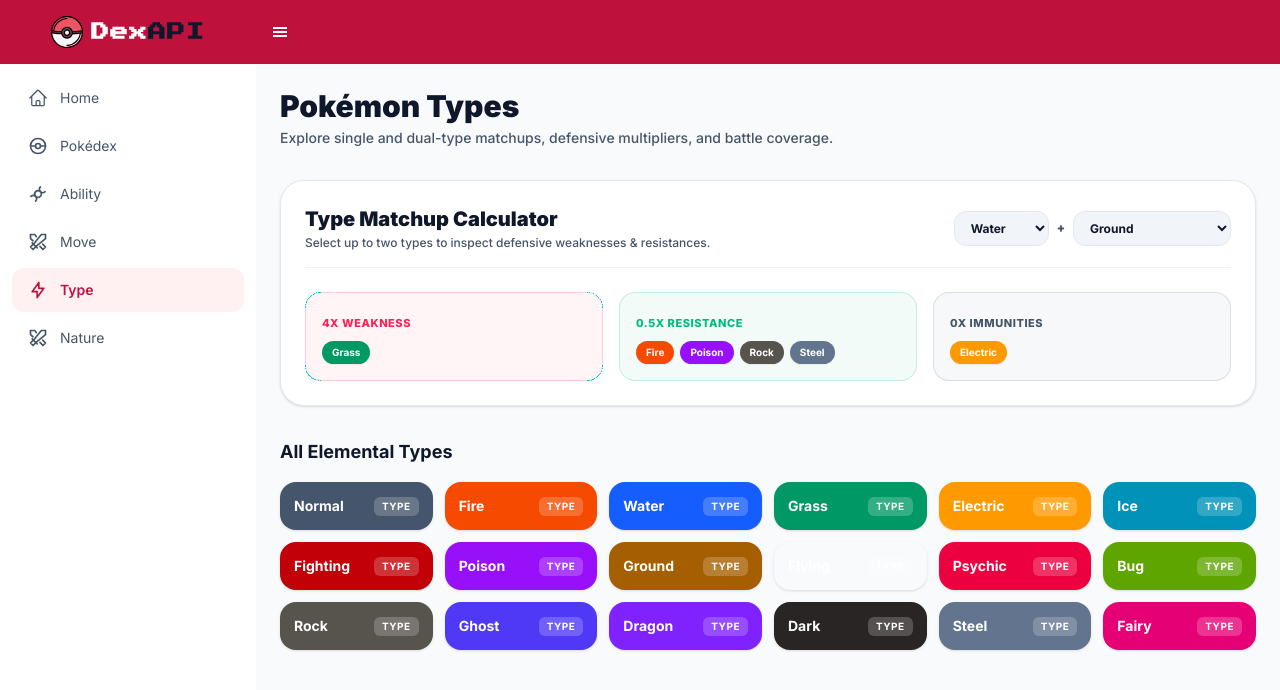
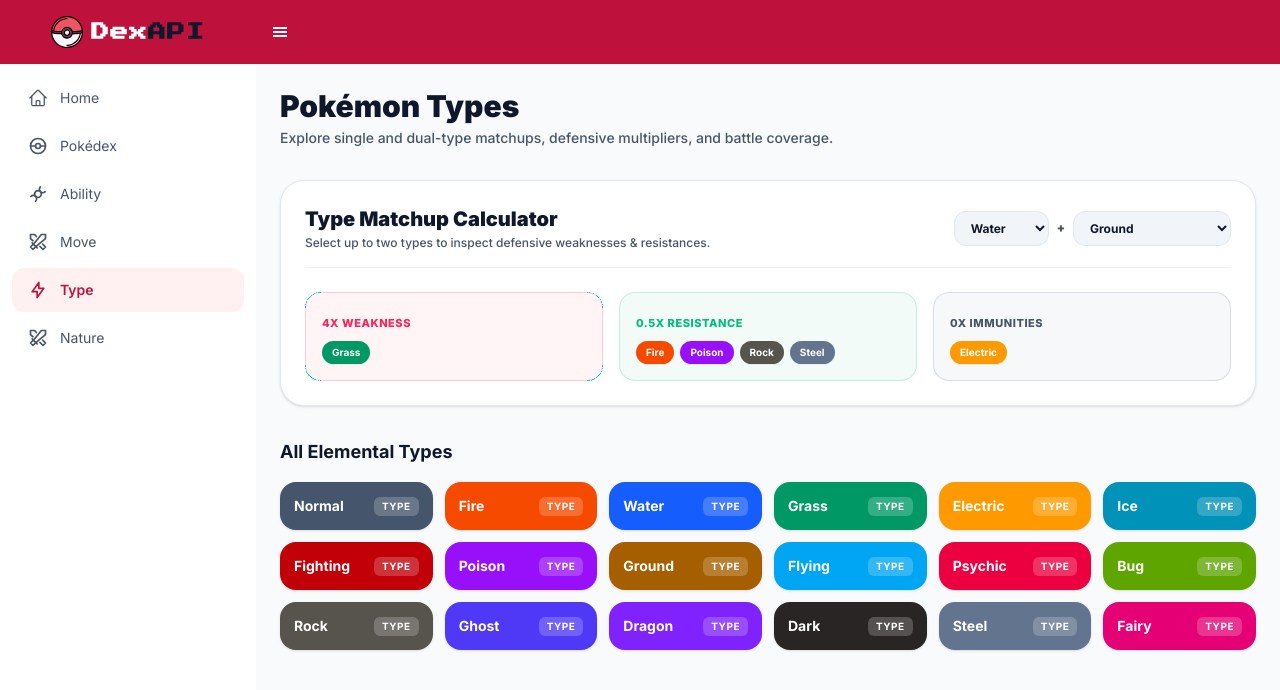
Before and after one commit to villorenteRaniel/DexApi, a React (Vite) app: page /type in a window 1280 px wide. Shown: the top 690 px of the page. Built offline with nearby package versions, Linux system fonts and the light colour scheme.

Commit message:
added flying type color styles

```diff
--- a/src/data/typeStyles.js
+++ b/src/data/typeStyles.js
@@ -10,6 +10,7 @@ export const typeCardBg = {
     ground: "bg-yellow-600/10 border-yellow-600/20",
     fairy: "bg-pink-500/10 border-pink-500/20",
     fighting: "bg-red-600/10 border-red-600/20",
+    flying: "bg-sky-500/10 border-sky-500/20",
     psychic: "bg-rose-500/10 border-rose-500/20",
     rock: "bg-stone-500/10 border-stone-500/20",
     ghost: "bg-indigo-500/10 border-indigo-500/20",
@@ -31,6 +32,7 @@ export const typeBadge = {
     ground: "bg-yellow-700",
     fairy: "bg-pink-600",
     fighting: "bg-red-700",
+    flying: "bg-sky-500",
     psychic: "bg-rose-600",
     rock: "bg-stone-600",
     ghost: "bg-indigo-600",
```
